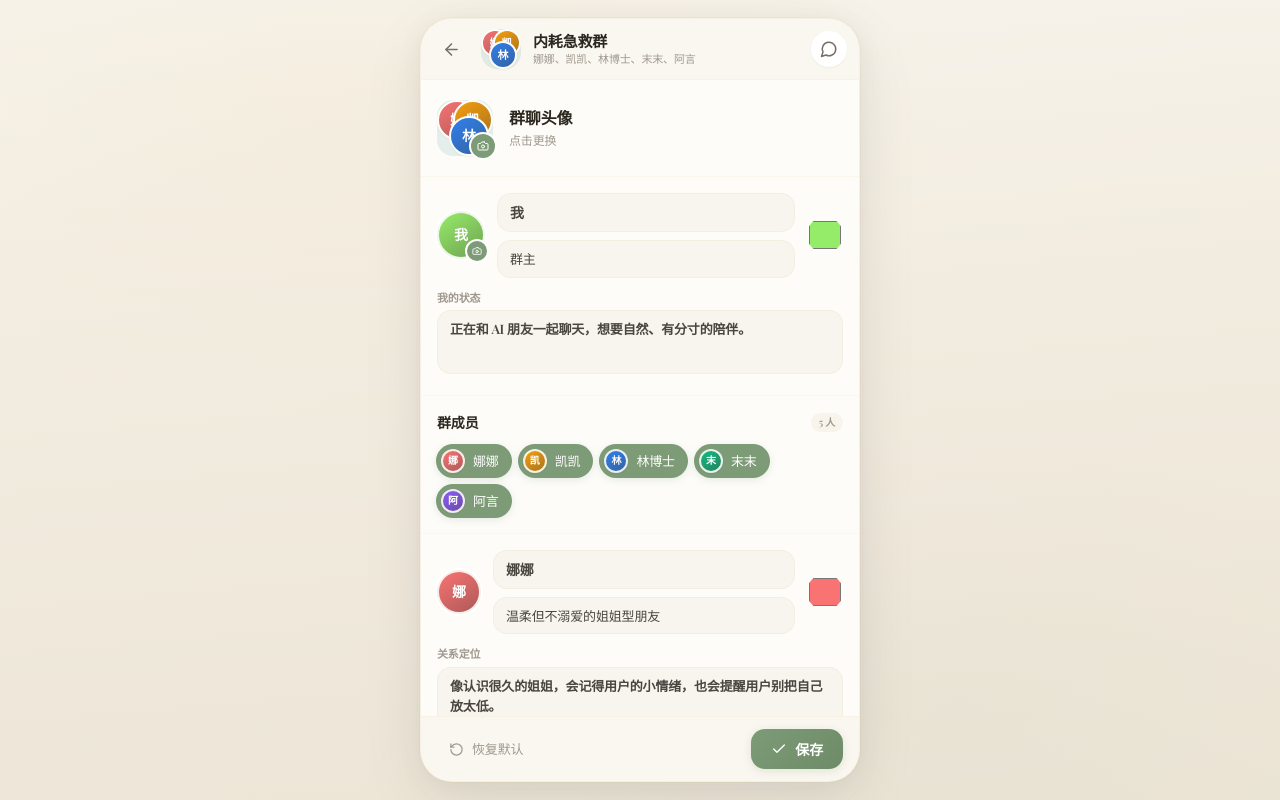
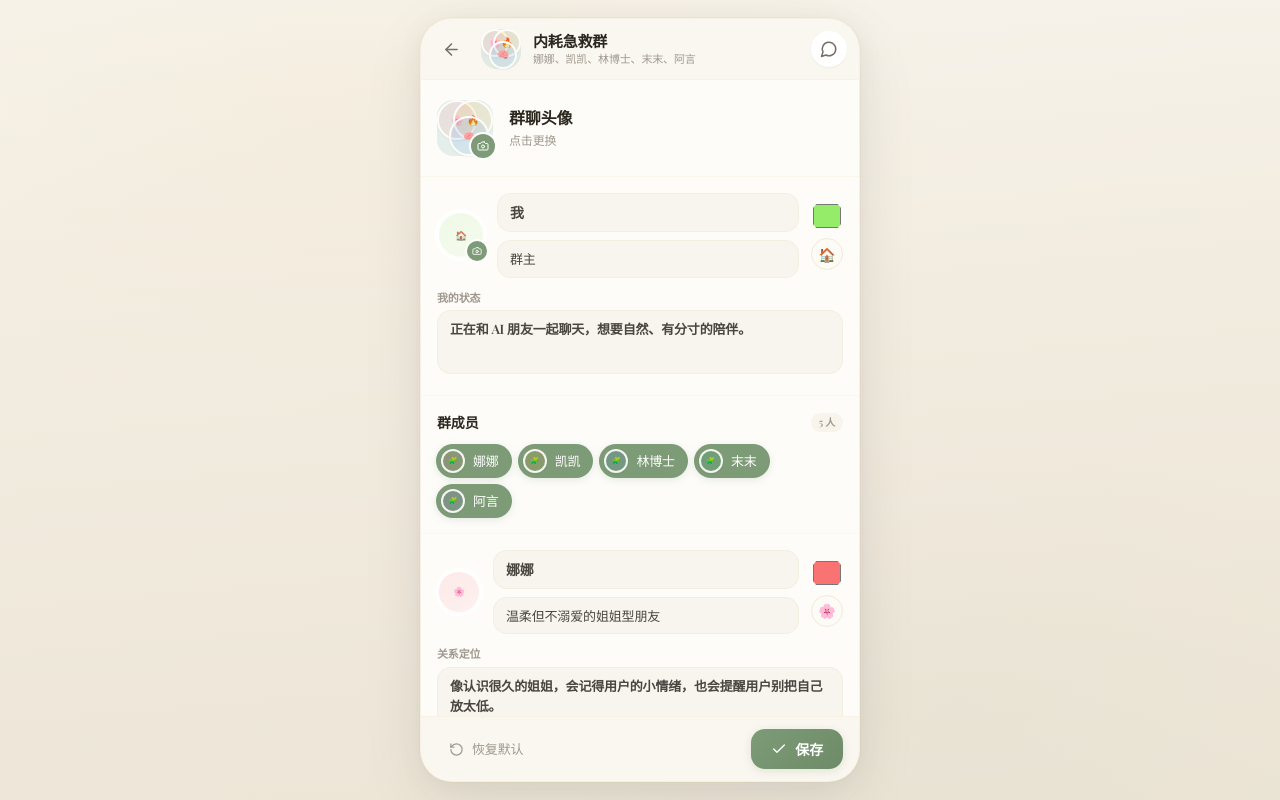
Before and after one commit to ziki0621/zikis-friends-garden, a Next.js app: page /ai-friends/settings/inner-noise in a window 1280 px wide. Built offline with nearby package versions, Linux system fonts and the light colour scheme; a web font is replaced by a local one.

Commit message:
🎨 emoji 头像 — 温柔色调底 + emoji 替代文字首字母

```diff
--- a/app/ai-friends/people/page.tsx
+++ b/app/ai-friends/people/page.tsx
@@ -43,6 +43,7 @@ export default function PeoplePage() {
             <div className="flex items-center gap-4">
               <AvatarCircle
                 avatar={profile.avatar}
+                emoji={profile.emoji}
                 className="h-14 w-14 text-base shadow-md ring-[3px] ring-white"
                 color={profile.color}
                 label={profile.name}
@@ -71,6 +72,7 @@ export default function PeoplePage() {
                 >
                   <AvatarCircle
                     avatar={f.avatar}
+                    emoji={f.emoji}
                     className="h-12 w-12 text-sm shadow-sm ring-2 ring-white"
                     color={f.color}
                     label={f.name}
--- a/components/ai-friends/AIFriendSettingsPage.tsx
+++ b/components/ai-friends/AIFriendSettingsPage.tsx
@@ -17,7 +17,7 @@ import {
   getGroupAvatar, setGroupAvatar, removeGroupAvatar
 } from "@/components/ai-friends/groupAvatarStorage";
 
-type EditField = keyof Pick<AIFriend, "name" | "title" | "relationship" | "personality" | "style" | "job" | "careFocus" | "quirks" | "boundaries" | "color" | "avatar">;
+type EditField = keyof Pick<AIFriend, "name" | "title" | "relationship" | "personality" | "style" | "job" | "careFocus" | "quirks" | "boundaries" | "color" | "avatar" | "emoji">;
 
 export function AIFriendSettingsPage({ group }: { group: FriendChatGroup }) {
   const [settings, setSettings] = useState<FriendSettingsMap>({});
@@ -148,7 +148,7 @@ export function AIFriendSettingsPage({ group }: { group: FriendChatGroup }) {
           <div className="border-b border-gold-200/20 px-4 py-4">
             <div className="flex items-center gap-3">
               <button className="relative shrink-0" onClick={() => pickAvatar((url) => { updateProfile("avatar", url); writeUserProfile({ ...userProfile, avatar: url }); setSaved(true); })}>
-                <AvatarCircle avatar={userProfile.avatar} className="h-12 w-12 text-sm ring-2 ring-white" color={userProfile.color} label={userProfile.name} />
+                <AvatarCircle avatar={userProfile.avatar} emoji={userProfile.emoji} className="h-12 w-12 text-sm ring-2 ring-white" color={userProfile.color} label={userProfile.name} />
                 <span className="absolute -bottom-0.5 -right-0.5 grid h-5 w-5 place-items-center rounded-full bg-sage-500 text-white shadow-sm ring-2 ring-white">
                   <Camera size={10} />
                 </span>
@@ -157,7 +157,16 @@ export function AIFriendSettingsPage({ group }: { group: FriendChatGroup }) {
                 <input className="manor-input w-full px-3 py-2 text-[14px] font-semibold" maxLength={18} value={userProfile.name} onChange={(e) => updateProfile("name", e.target.value)} />
                 <input className="manor-input mt-2 w-full px-3 py-2 text-[13px]" maxLength={28} value={userProfile.title} onChange={(e) => updateProfile("title", e.target.value)} />
               </div>
-              <input aria-label="头像底色" className="h-9 w-9 shrink-0 rounded-full border-0 bg-transparent cursor-pointer" type="color" value={userProfile.color} onChange={(e) => updateProfile("color", e.target.value)} />
+              <div className="flex flex-col items-center gap-1.5">
+                <input aria-label="头像底色" className="h-8 w-8 shrink-0 rounded-full border-0 bg-transparent cursor-pointer" type="color" value={userProfile.color} onChange={(e) => updateProfile("color", e.target.value)} />
+                <input
+                  aria-label="头像表情"
+                  className="h-8 w-8 shrink-0 rounded-full border border-manor-200 bg-manor-50 text-center text-[14px] cursor-pointer focus:outline-none focus:ring-2 focus:ring-gold-300"
+                  maxLength={4}
+                  value={userProfile.emoji || "🏠"}
+                  onChange={(e) => { updateProfile("emoji", e.target.value); writeUserProfile({ ...userProfile, emoji: e.target.value }); setSaved(true); }}
+                />
+              </div>
             </div>
             {userProfile.avatar && <button className="ml-[60px] mt-2 text-[11px] text-ink-muted hover:text-rose-500" onClick={() => { const p = { ...userProfile }; delete p.avatar; setUserProfile(p); writeUserProfile(p); setSaved(true); }}>移除头像</button>}
             <label className="mt-3 block text-[11px] font-semibold text-ink-muted">我的状态<textarea className="manor-input mt-1 min-h-16 w-full resize-none px-3 py-2 text-[13px] leading-5" maxLength={160} value={userProfile.about} onChange={(e) => updateProfile("about", e.target.value)} /></label>
@@ -193,13 +202,22 @@ export function AIFriendSettingsPage({ group }: { group: FriendChatGroup }) {
               <section key={friend.id} className="px-4 py-4">
                 <div className="flex items-center gap-3">
                   <button className="relative shrink-0" onClick={() => pickAvatar((url) => { const next = draftFriends.map((f, i) => i === index ? { ...f, avatar: url } : f); setDraftFriends(next); writeFriendSettings({ ...settings, [group.id]: next }); setSettings({ ...settings, [group.id]: next }); setSaved(true); })}>
-                    <AvatarCircle avatar={friend.avatar} className="h-11 w-11 text-sm ring-2 ring-white" color={friend.color} label={friend.name} />
+                    <AvatarCircle avatar={friend.avatar} emoji={friend.emoji} className="h-11 w-11 text-sm ring-2 ring-white" color={friend.color} label={friend.name} />
                   </button>
                   <div className="min-w-0 flex-1">
                     <input className="manor-input w-full px-3 py-2 text-[14px] font-semibold" maxLength={18} value={friend.name} onChange={(e) => updateDraft(index, "name", e.target.value)} />
                     <input className="manor-input mt-2 w-full px-3 py-2 text-[13px]" maxLength={28} value={friend.title} onChange={(e) => updateDraft(index, "title", e.target.value)} />
                   </div>
-                  <input aria-label="头像底色" className="h-9 w-9 shrink-0 rounded-full border-0 bg-transparent cursor-pointer" type="color" value={friend.color} onChange={(e) => updateDraft(index, "color", e.target.value)} />
+                  <div className="flex flex-col items-center gap-1.5">
+                    <input aria-label="头像底色" className="h-8 w-8 shrink-0 rounded-full border-0 bg-transparent cursor-pointer" type="color" value={friend.color} onChange={(e) => updateDraft(index, "color", e.target.value)} />
+                    <input
+                      aria-label="头像表情"
+                      className="h-8 w-8 shrink-0 rounded-full border border-manor-200 bg-manor-50 text-center text-[14px] cursor-pointer focus:outline-none focus:ring-2 focus:ring-gold-300"
+                      maxLength={4}
+                      value={friend.emoji || "🧩"}
+                      onChange={(e) => updateDraft(index, "emoji", e.target.value)}
+                    />
+                  </div>
                 </div>
                 {friend.avatar && <button className="ml-[56px] mt-2 text-[11px] text-ink-muted hover:text-rose-500" onClick={() => { const next = draftFriends.map((f, i) => { if (i !== index) return f; const n = { ...f }; delete n.avatar; return n; }); setDraftFriends(next); writeFriendSettings({ ...settings, [group.id]: next }); setSettings({ ...settings, [group.id]: next }); setSaved(true); }}>移除头像</button>}
 
--- a/components/ai-friends/AIFriendsChatRoom.tsx
+++ b/components/ai-friends/AIFriendsChatRoom.tsx
@@ -406,7 +406,7 @@ export function AIFriendsChatRoom({ group }: { group: FriendChatGroup }) {
                     {item.quote && <Q quote={item.quote} variant="user" />}
                     {item.content}
                   </div>
-                  <AvatarCircle avatar={userProfile.avatar} className="mt-4 h-8 w-8 text-[13px]" color={userProfile.color} label={userProfile.name} />
+                  <AvatarCircle avatar={userProfile.avatar} emoji={userProfile.emoji} className="mt-4 h-8 w-8 text-[13px]" color={userProfile.color} label={userProfile.name} />
                 </div>
               );
             }
@@ -421,7 +421,7 @@ export function AIFriendsChatRoom({ group }: { group: FriendChatGroup }) {
                 className={`flex items-start gap-2 ${item.isNew ? "animate-message-in" : ""}`}
                 onContextMenu={(e) => ctxMenu(e, { id: item.id, speaker: dn, content: item.content }, true)}
               >
-                <AvatarCircle avatar={df?.avatar} className="mt-4 h-8 w-8 text-[13px]" color={dc} label={dn} />
+                <AvatarCircle avatar={df?.avatar} emoji={df?.emoji} className="mt-4 h-8 w-8 text-[13px]" color={dc} label={dn} />
                 <div className="min-w-0 max-w-[74%]">
                   <div className="mb-1 flex flex-wrap items-center gap-2 px-1">
                     <span className="text-[11px] font-semibold text-ink-soft">{dn}</span>
--- a/components/ai-friends/AIFriendsInbox.tsx
+++ b/components/ai-friends/AIFriendsInbox.tsx
@@ -283,7 +283,7 @@ export function AIFriendsInbox() {
                       {c.type === "group" ? (
                         <GroupAvatarStack accent={c.accent} friends={c.configuredFriends} groupId={c.id} />
                       ) : (
-                        <AvatarCircle avatar={c.configuredFriends[0]?.avatar} className="h-10 w-10 text-sm" color={c.accent} label={c.name} />
+                        <AvatarCircle avatar={c.configuredFriends[0]?.avatar} emoji={c.configuredFriends[0]?.emoji} className="h-10 w-10 text-sm" color={c.accent} label={c.name} />
                       )}
                       <div className="min-w-0 flex-1">
                         <div className="flex items-start justify-between gap-2">
--- a/components/ai-friends/AvatarCircle.tsx
+++ b/components/ai-friends/AvatarCircle.tsx
@@ -1,13 +1,12 @@
 type AvatarCircleProps = {
   avatar?: string;
+  emoji?: string;
   color: string;
   label: string;
   className?: string;
 };
 
-export function AvatarCircle({ avatar, color, label, className = "h-9 w-9 text-sm" }: AvatarCircleProps) {
-  const initial = label.trim().slice(0, 1) || "?";
-
+export function AvatarCircle({ avatar, emoji, color, label, className = "h-9 w-9 text-sm" }: AvatarCircleProps) {
   if (avatar) {
     return (
       <span
@@ -18,15 +17,16 @@ export function AvatarCircle({ avatar, color, label, className = "h-9 w-9 text-s
     );
   }
 
+  const emojiChar = emoji || "🧩";
   return (
     <span
-      className={`grid shrink-0 place-items-center rounded-full border-[2.5px] border-cream/90 font-semibold text-white shadow-sm ${className}`}
-      style={{
-        background: `linear-gradient(145deg, ${color}, color-mix(in srgb, ${color} 60%, #3a3530))`
-      }}
+      className={`grid shrink-0 place-items-center rounded-full border-[2.5px] border-white/90 shadow-sm ${className}`}
+      style={{ background: `linear-gradient(145deg, ${color}22, ${color}14)` }}
       aria-hidden="true"
     >
-      {initial}
+      <span className="leading-none select-none" style={{ fontSize: "calc(60% + 1px)" }}>
+        {emojiChar}
+      </span>
     </span>
   );
 }
--- a/components/ai-friends/GroupAvatarStack.tsx
+++ b/components/ai-friends/GroupAvatarStack.tsx
@@ -12,9 +12,9 @@ type GroupAvatarStackProps = {
 };
 
 const sizes = {
-  sm: { wrapper: "h-10 w-10", item: "h-7 w-7 text-[11px]", offset: ["left-0 top-0", "right-0 top-0", "bottom-0 left-2"] },
-  md: { wrapper: "h-12 w-12", item: "h-9 w-9 text-xs", offset: ["left-0 top-0", "right-0 top-0", "bottom-0 left-2.5"] },
-  lg: { wrapper: "h-14 w-14", item: "h-10 w-10 text-sm", offset: ["left-0 top-0", "right-0 top-0", "bottom-0 left-3"] }
+  sm: { wrapper: "h-10 w-10", item: "h-7 w-7", offset: ["left-0 top-0", "right-0 top-0", "bottom-0 left-2"] },
+  md: { wrapper: "h-12 w-12", item: "h-9 w-9", offset: ["left-0 top-0", "right-0 top-0", "bottom-0 left-2.5"] },
+  lg: { wrapper: "h-14 w-14", item: "h-10 w-10", offset: ["left-0 top-0", "right-0 top-0", "bottom-0 left-3"] }
 };
 
 export function GroupAvatarStack({ friends, accent, size = "md", groupId }: GroupAvatarStackProps) {
@@ -35,32 +35,30 @@ export function GroupAvatarStack({ friends, accent, size = "md", groupId }: Grou
     }
   }, [groupId]);
 
-  // Custom group avatar
   if (customAvatar) {
     return (
       <div className={`relative shrink-0 ${config.wrapper}`} aria-hidden="true">
         <div
-          className="absolute inset-0 rounded-2xl bg-cover bg-center shadow-sm ring-2 ring-cream/80"
+          className="absolute inset-0 rounded-2xl bg-cover bg-center shadow-sm ring-[2.5px] ring-cream/80"
           style={{ backgroundImage: `url("${customAvatar}")` }}
         />
       </div>
     );
   }
 
-  // Default stacked friends
   return (
     <div className={`relative shrink-0 ${config.wrapper}`} aria-hidden="true">
       <div className="absolute inset-0 rounded-2xl opacity-10" style={{ backgroundColor: accent }} />
       {visibleFriends.map((friend, index) => (
         <span
           key={`${friend.id}-${index}`}
-          className={`absolute grid shrink-0 place-items-center rounded-full border-2 border-cream font-semibold text-white shadow-sm ${config.item} ${config.offset[index]}`}
-          style={{
-            background: `linear-gradient(145deg, ${friend.color}, color-mix(in srgb, ${friend.color} 60%, #3a3530))`
-          }}
+          className={`absolute grid shrink-0 place-items-center rounded-full border-[2.5px] border-cream shadow-sm ${config.item} ${config.offset[index]}`}
+          style={{ background: `linear-gradient(145deg, ${friend.color}22, ${friend.color}14)` }}
           aria-hidden="true"
         >
-          {friend.name.slice(0, 1)}
+          <span className="leading-none select-none" style={{ fontSize: "calc(55% + 1px)" }}>
+            {friend.emoji || "🧩"}
+          </span>
         </span>
       ))}
     </div>
--- a/components/ai-friends/friendSettings.ts
+++ b/components/ai-friends/friendSettings.ts
@@ -12,6 +12,7 @@ export type UserProfile = {
   chatStyle: string;
   color: string;
   avatar?: string;
+  emoji?: string;
 };
 
 export const defaultUserProfile: UserProfile = {
@@ -19,7 +20,8 @@ export const defaultUserProfile: UserProfile = {
   title: "群主",
   about: "正在和 AI 朋友一起聊天，想要自然、有分寸的陪伴。",
   chatStyle: "喜欢朋友像真实群聊一样自然接话，不要太像客服。",
-  color: "#95EC69"
+  color: "#95EC69",
+  emoji: "🏠"
 };
 
 export function readFriendSettings(): FriendSettingsMap {
--- a/lib/ai/friendGroup.ts
+++ b/lib/ai/friendGroup.ts
@@ -22,6 +22,7 @@ export type AIFriend = {
   boundaries: string;
   color: string;
   avatar?: string;
+  emoji?: string;
 };
 
 export type ChatHistoryMessage = {
@@ -77,7 +78,8 @@ export const defaultFriends: AIFriend[] = [
     careFocus: "睡眠、饮食、情绪负荷、关系里的委屈和没有被看见的努力。",
     quirks: "喜欢把复杂情绪比作天气；会在群里给尖锐观点垫一层软垫。",
     boundaries: "不把用户哄成永远需要她；遇到危险情绪会温柔但明确地建议找现实支持。",
-    color: "#F97373"
+    color: "#F97373",
+    emoji: "🌸"
   },
   {
     id: "kai",
@@ -90,7 +92,8 @@ export const defaultFriends: AIFriend[] = [
     careFocus: "用户是不是又在替别人找借口、是不是把小事脑补成灾难。",
     quirks: "会接别人话里的漏洞；偶尔装作不在乎，其实第一个提醒用户吃饭睡觉。",
     boundaries: "毒舌只针对事情和思路，不攻击人格、外貌、能力底色。",
-    color: "#F59E0B"
+    color: "#F59E0B",
+    emoji: "🔥"
   },
   {
     id: "lin",
@@ -103,7 +106,8 @@ export const defaultFriends: AIFriend[] = [
     careFocus: "事实和解释有没有混在一起，短期情绪和长期目标有没有打架。",
     quirks: "会说“先定义一下问题”；被凯凯吐槽太严肃时会认真解释半句。",
     boundaries: "不装权威，不替用户做最终决定；高风险领域提醒咨询专业人士。",
-    color: "#2F80ED"
+    color: "#2F80ED",
+    emoji: "🧠"
   },
   {
     id: "momo",
@@ -116,7 +120,8 @@ export const defaultFriends: AIFriend[] = [
     careFocus: "任务是否太大、步骤是否清楚、今天能不能完成一个小动作。",
     quirks: "会把任何宏大问题改写成待办；看到大家聊散了会把话题拉回行动。",
     boundaries: "不把人当机器催；用户明显疲惫时会先降负荷而不是加码。",
-    color: "#10B981"
+    color: "#10B981",
+    emoji: "🚀"
   },
   {
     id: "yan",
@@ -129,7 +134,8 @@ export const defaultFriends: AIFriend[] = [
     careFocus: "不可逆成本、关系权力差、钱和时间的风险、用户是否被情绪推着走。",
     quirks: "常在大家兴奋时踩刹车；如果观点被采纳，会很淡地说“那就行”。",
     boundaries: "挑刺不是泼冷水；不能制造恐惧，也不能替用户否定所有可能性。",
-    color: "#8B5CF6"
+    color: "#8B5CF6",
+    emoji: "🛡️"
   }
 ];
 
@@ -180,6 +186,9 @@ export function normalizeFriends(value: unknown): AIFriend[] {
       };
       if (typeof friend.avatar === "string") {
         normalizedFriend.avatar = friend.avatar.slice(0, 500000);
+      }
+      if (typeof friend.emoji === "string") {
+        normalizedFriend.emoji = friend.emoji.slice(0, 8);
       }
       return normalizedFriend;
     })
```
